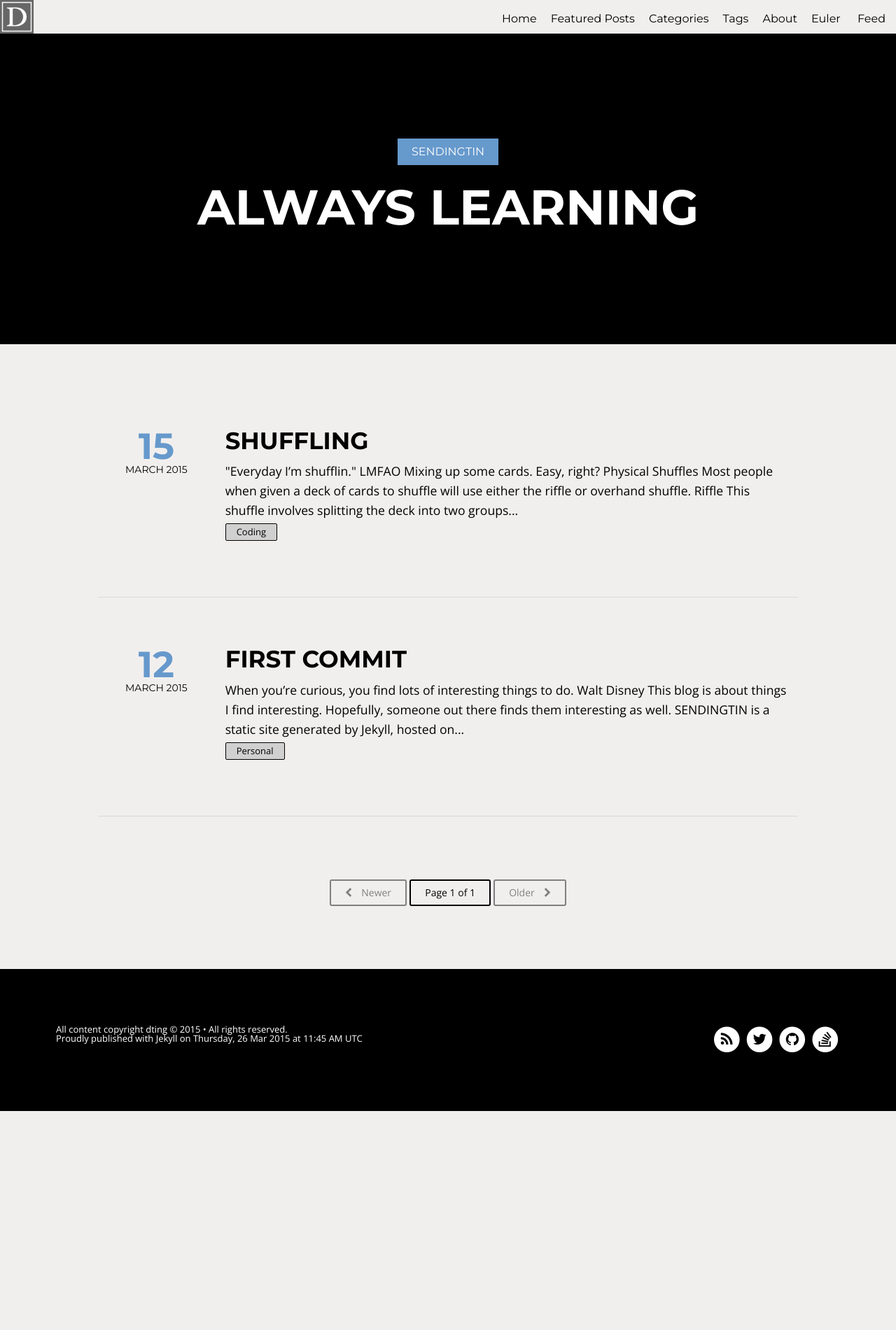
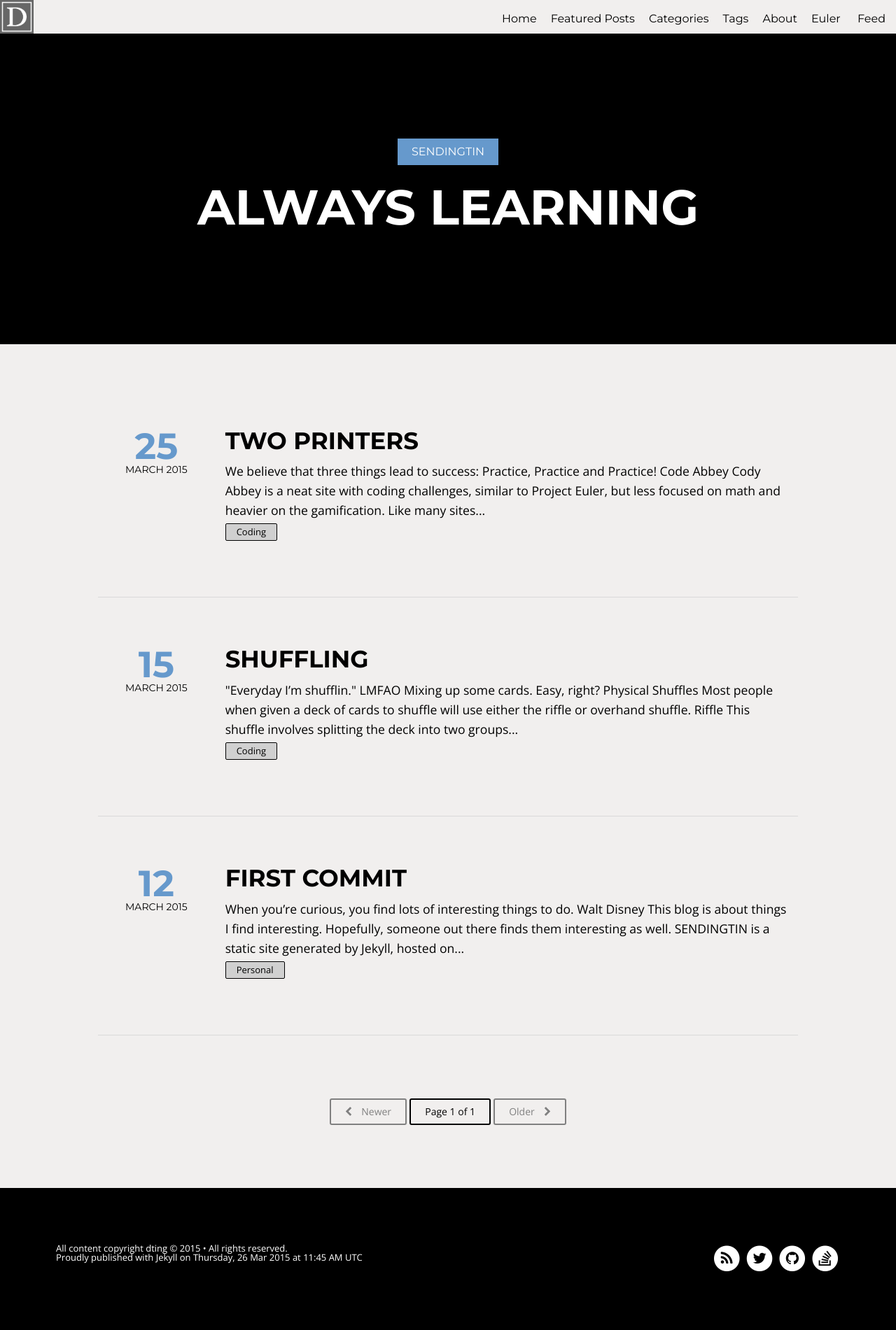
Before and after one commit to dting/dting.github.io, a Jekyll site: the page built from index.html, in a window 1280 px wide. Shown: the whole page at 70% size. Built offline with Jekyll 4.4.1, drawn with Linux system fonts in a browser that asks for light colours; nearby versions of some CDN libraries; the list of posts is cut into pages by our own code; before the commit the page ends 1588 px from its top, so only the background shows below that; some of the changed lines change nothing that is shown.

Commit message:
Two Printers.

```diff
--- /dev/null
+++ b/_posts/2015-03-25-two-printers.md
@@ -0,0 +1,219 @@
+---
+layout: post
+title: Two Printers
+description: "Calculating time required to finish a job."
+categories: coding
+tags:
+  - codeabbey
+  - javascript
+  - algorithms
+imagefeature: printers.jpg
+covereffect: slice
+imagecredit: <a xmlns:cc='http://creativecommons.org/ns#' rel='cc:attributionURL' property='cc:attributionName' href='https://www.flickr.com/people/calliope/' target='_blank'>Muffet</a>
+imagelicense: <a rel="license" href="http://creativecommons.org/licenses/by/2.0/" target="_blank"><img src="http://i.creativecommons.org/l/by/2.0/80x15.png" alt="Creative Commons Creative Commons Attribution 2.0 Generic License" title="Creative Commons Creative Commons Attribution 2.0 Generic License" border="0"></a>
+comments: true
+mathjax: true
+featured: false
+published: true
+---
+
+> We believe that three things lead to success: <br>
+> Practice, Practice and Practice! <br>
+> <small><cite>Code Abbey</cite></small>
+
+[Cody Abbey](http://www.codeabbey.com/) is a neat site with coding challenges, similar to Project Euler, but less focused on math and heavier on the gamification.
+
+Like many sites with programming challenges, there is an inductive learning aspect to help the user succeed. The problems are listed in order of "blessing" for completion. Blessing is somewhat correlated to their difficulty.
+
+Most of the earlier problems are pretty easy but this problem gave me more than a little trouble.
+
+#### The Problem
+
+[`Problem #22`](http://www.codeabbey.com/index/task_view/two-printers)
+
+The gist of the problem is if you have two printers, $$A$$ that prints one page in $$X$$ time and $$B$$ that prints one page in $$Y$$ time, how much time does it take to print $$N$$ pages. Simple math right?
+
+$$\begin{align*}
+N & = A(t) + B(t) \\
+
+A(t) & = \left(\frac 1X \right) t \\
+
+B(t) & = \left(\frac 1Y \right) t \\
+
+N & = \left(\frac 1X\right) t + \left(\frac 1Y\right) t = \left(\frac {X + Y}{XY}\right)t \\
+
+F(t) & = \left(\frac{XY}{X+Y}\right) N
+\end{align*}$$
+
+{% highlight Javascript %}
+function completionTime(X, Y, N) {
+  return (X * Y * N) / (X + Y);
+}
+completionTime(1, 1, 5); // 2.5
+completionTime(3, 5, 4); // 7.5
+{% endhighlight %}
+
+
+#### The Catch
+
+The example with provided answers didn't match up with the output from the function.
+
+{% highlight Javascript %}
+input data:
+2
+1 1 5
+3 5 4
+
+answer:
+3 9
+{% endhighlight %}
+
+The problem is pretty subtle and took more time than I'd like to admit to find. The clue lies in the fact that the answer times are whole numbers.
+
+`completionTime(...)` returns how much time it would take if the printers could contribute partial pages. If we were solving for the amount of time two hoses could fill a bucket together our function would work. In this case, our printers work on pages independently and rather than combining pages, each printer should only contribute whole pages.
+
+The `completionTime`, $$t$$, is still useful for finding the answer. It can be used to determine the number of pages each printer should print. At $$t$$, both printers would be working on the last page to be printed, so the answer lies in one of 2 possible scenarios:
+
+$$\begin{align*}
+
+\mathtt{\text{scenario 1}}:\; & A_{pages} = \lfloor A(t) \rfloor, & B_{pages} = \lceil B(t) \rceil \\
+\mathtt{\text{scenario 2}}:\; & A'_{pages} = \lceil A(t) \rceil, & B'_{pages} = \lfloor B(t) \rfloor
+
+\end{align*}$$
+
+
+#### Solutions
+
+<span style="color: red">**Spoilers Below**</span>
+
+So the solution to the problem becomes solving for the amount of time each scenario would take (the max of either machine in that scenario), and finding the min time of the two.
+
+$$\begin{align*}
+
+A_{pages} & = A(t) = \left( \frac 1X \right) t \Rightarrow t = XA_{pages} \\
+B_{pages} & = B(t) = \left( \frac 1Y \right) t \Rightarrow t = YB_{pages} \\
+\\
+t_{scenario1} & = max \left( XA_{pages} , YB_{pages} \right) \\
+t_{scenario2} & = max \left( XA'_{pages} , YB'_{pages} \right) \\
+\\
+t_{completion} & = min \left( max \left(XA_{pages} , YB_{pages} \right) , max \left( XA'_{pages} , YB'_{pages} \right) \right)
+\end{align*}$$
+
+Written out as code we have:
+
+{% highlight Javascript %}
+function optimalCompletionTime(X, Y, N) {
+  return (X * Y * N) / (X + Y);
+}
+
+function completionTime(X, Y, N) {
+  var ot, An1, Bn1, An2, Bn2, t1, t2;
+  ot = optimalCompletionTime(X, Y, N);
+  // Scenario 1
+  An1 = Math.floor(ot/X),
+  Bn1 = N - An1, // N = An1 + Bn1 => Bn1 = N - An1.
+  t1 = Math.max(X * An1, Y * Bn1),
+  // Scenario 2
+  An2 = Math.ceil(ot/X),
+  if (An1 === An2) return t1; // Shortcut out if Scenario 1 and 2 are the same.
+  Bn2 = N - An2, // N = An2 + Bn2 => Bn2 = N - An2.
+  t2 = Math.max(X * An2, Y * Bn2);
+  // Return faster of the 2 scenarios.
+  return Math.min(t1, t2);
+}
+completionTime(1,1,5) // 3
+completionTime(3,5,4) // 9
+
+# Time O(1)
+{% endhighlight %}
+
+#### Dynamic Programming
+
+One of the perks for solving a problem on Code Abbey is being able to see other people's solutions. I came across one that I like a lot which uses [`dynamic programming`](http://en.wikipedia.org/wiki/Dynamic_programming).
+
+This solution is fairly easy to visualize when put in an OOP context so let's start there.
+
+{% highlight Javascript %}
+function Printer(rate) {
+  var rate = rate; // Time per page.
+  var pages = 0;
+  // Amount of time required to print all the queued pages.
+  this.finishTime = function() {
+    return pages * rate;
+  };
+  // The time at which an additional page would finish printing.
+  this.next = function() {
+    return this.finishTime() + rate;
+  };
+  this.queuePage = function() {
+    pages++;
+  };
+}
+{% endhighlight %}
+
+The `Printer` class is constructed with a `rate` - time to print 1 page and functions: `queuePage` - adds pages to be printed, `finishTime` - returns the time to finish queued pages, and `next` - returns the finish time if another page is queued.
+
+With this class we can break down the problem into finding the printer that will result in the lowest finish time for each page we need to print. For the first page, we check all the values that are returned for `next()`, on that printer we queue a page by calling `queuePage()`.
+
+When we repeat this process as many times as pages to be printed. The value returned by `next()` takes into account the pages that were queued on printers from previous iterations.
+
+The final result is the highest `finishTime()` after all the pages have been queued. That is the printer that will finish last, giving us the total required time.
+
+{% highlight Javascript %}
+function completionTime(X, Y, N) {
+  var printerX = new Printer(X), printerY = new Printer(Y), next;
+  while (N--) {
+    // Queue page on printer that would result in the lowest finish time.
+    next = printerX.next() <= printerY.next() ? printerX : printerY;
+    next.queuePage();
+  }
+  // After all pages are queued, return highest finish time.
+  return Math.max(printerX.finishTime(), printerY.finishTime());
+}
+completionTime(1,1,5) // 3
+completionTime(3,5,4) // 9
+{% endhighlight %}
+
+The class helped when figuring out the logic for solving the problem but it can be replaced with an array.
+
+{% highlight Javascript %}
+function completionTime(X, Y, N) {
+  var times = [0, 0];
+  while (N--) {
+    if (times[0] + X <= times[1] + Y)
+      times[0] = times[0] + X;
+    else
+      times[1] = times[1] + Y;
+  }
+  return Math.max.apply(null, times);
+}
+completionTime(1,1,5) // 3
+completionTime(3,5,4) // 9
+{% endhighlight %}
+
+This solution can also be adapted to solve for time required when there are variable number of producers:
+
+{% highlight Javascript %}
+function zeroFilledArray(size) {
+  return Array.apply(null, Array(size)).map(Number.prototype.valueOf,0);
+}
+
+function completionTime(rates, N) {
+  var len = rates.length, times = zeroFilledArray(len), next;
+  while (N--) {
+    next = 0;
+    for (var i = 1; i < len; i++) {
+      next = times[i] + rates[i] <= times[next] ? i : next;
+    }
+    times[next] = times[next] + rates[next];
+  }
+  return Math.max.apply(null, times);
+}
+completionTime([1,1,1],7) // 3
+completionTime([1,1,1],6) // 2
+completionTime([1,1,1],5) // 2
+completionTime([1,1,1],4) // 2
+completionTime([1,1,1],3) // 1
+
+# Time O(nk)
+{% endhighlight %}
--- a/assets/css/post-cover.css
+++ b/assets/css/post-cover.css
@@ -68,22 +68,7 @@
       -webkit-transition-delay: .6s;
       transition-delay: .6s;
       margin: 0 auto;
-      margin-top: -30%; }
-      @media only screen and (min-width: 30em) {
-        .post-template .intro-effect-sliced.modify + .notepad-post-content > div:not(.notepad-post-title) {
-          margin-top: -20%; } }
-      @media only screen and (min-width: 48em) {
-        .post-template .intro-effect-sliced.modify + .notepad-post-content > div:not(.notepad-post-title) {
-          margin-top: -15%; } }
-      @media only screen and (min-width: 72em) {
-        .post-template .intro-effect-sliced.modify + .notepad-post-content > div:not(.notepad-post-title) {
-          margin-top: -10%; } }
-      @media only screen and (min-width: 48em) and (min-height: 54em) {
-        .post-template .intro-effect-sliced.modify + .notepad-post-content > div:not(.notepad-post-title) {
-          margin-top: -15%; } }
-      @media only screen and (min-width: 90em) {
-        .post-template .intro-effect-sliced.modify + .notepad-post-content > div:not(.notepad-post-title) {
-          margin-top: -12%; } }
+      margin-top: 0%; }
   .post-template .intro-effect-sliced:not(.notrans) .bg-img, .post-template .intro-effect-sliced:not(.notrans) .notepad-post-title {
     -webkit-transition-property: -webkit-transform;
     transition-property: transform;
@@ -174,22 +159,7 @@
     -webkit-transition-delay: .3s;
     transition-delay: .3s;
     margin: 0 auto;
-    margin-top: -40%; }
-    @media only screen and (min-width: 30em) {
-      .post-template .intro-effect-fadeout.modify + .notepad-post-content > div:not(.notepad-post-title) {
-        margin-top: -20%; } }
-    @media only screen and (min-width: 48em) {
-      .post-template .intro-effect-fadeout.modify + .notepad-post-content > div:not(.notepad-post-title) {
-        margin-top: -15%; } }
-    @media only screen and (min-width: 72em) {
-      .post-template .intro-effect-fadeout.modify + .notepad-post-content > div:not(.notepad-post-title) {
-        margin-top: -10%; } }
-    @media only screen and (min-width: 48em) and (min-height: 54em) {
-      .post-template .intro-effect-fadeout.modify + .notepad-post-content > div:not(.notepad-post-title) {
-        margin-top: -15%; } }
-    @media only screen and (min-width: 90em) {
-      .post-template .intro-effect-fadeout.modify + .notepad-post-content > div:not(.notepad-post-title) {
-        margin-top: -12%; } }
+    margin-top: 0%; }
 .post-template .intro-effect-fadeout:not(.notrans) .bg-img {
   -webkit-transition-property: -webkit-transform;
   transition-property: transform;
@@ -268,22 +238,7 @@
       -webkit-transition-delay: 1.3s;
       transition-delay: 1.3s;
       margin: 0 auto;
-      margin-top: -30%; }
-      @media only screen and (min-width: 30em) {
-        .post-template .intro-effect-push.modify + .notepad-post-content > div:not(.notepad-post-title) {
-          margin-top: -20%; } }
-      @media only screen and (min-width: 48em) {
-        .post-template .intro-effect-push.modify + .notepad-post-content > div:not(.notepad-post-title) {
-          margin-top: -15%; } }
-      @media only screen and (min-width: 72em) {
-        .post-template .intro-effect-push.modify + .notepad-post-content > div:not(.notepad-post-title) {
-          margin-top: -10%; } }
-      @media only screen and (min-width: 48em) and (min-height: 54em) {
-        .post-template .intro-effect-push.modify + .notepad-post-content > div:not(.notepad-post-title) {
-          margin-top: -15%; } }
-      @media only screen and (min-width: 90em) {
-        .post-template .intro-effect-push.modify + .notepad-post-content > div:not(.notepad-post-title) {
-          margin-top: -12%; } }
+      margin-top: 0%; }
   .post-template .intro-effect-push:not(.notrans) .notepad-post-header {
     -webkit-transition-property: opacity, -webkit-transform;
     transition-property: opacity, transform;
```
Also changed, not shown: images/covers/printers.jpg (added).
